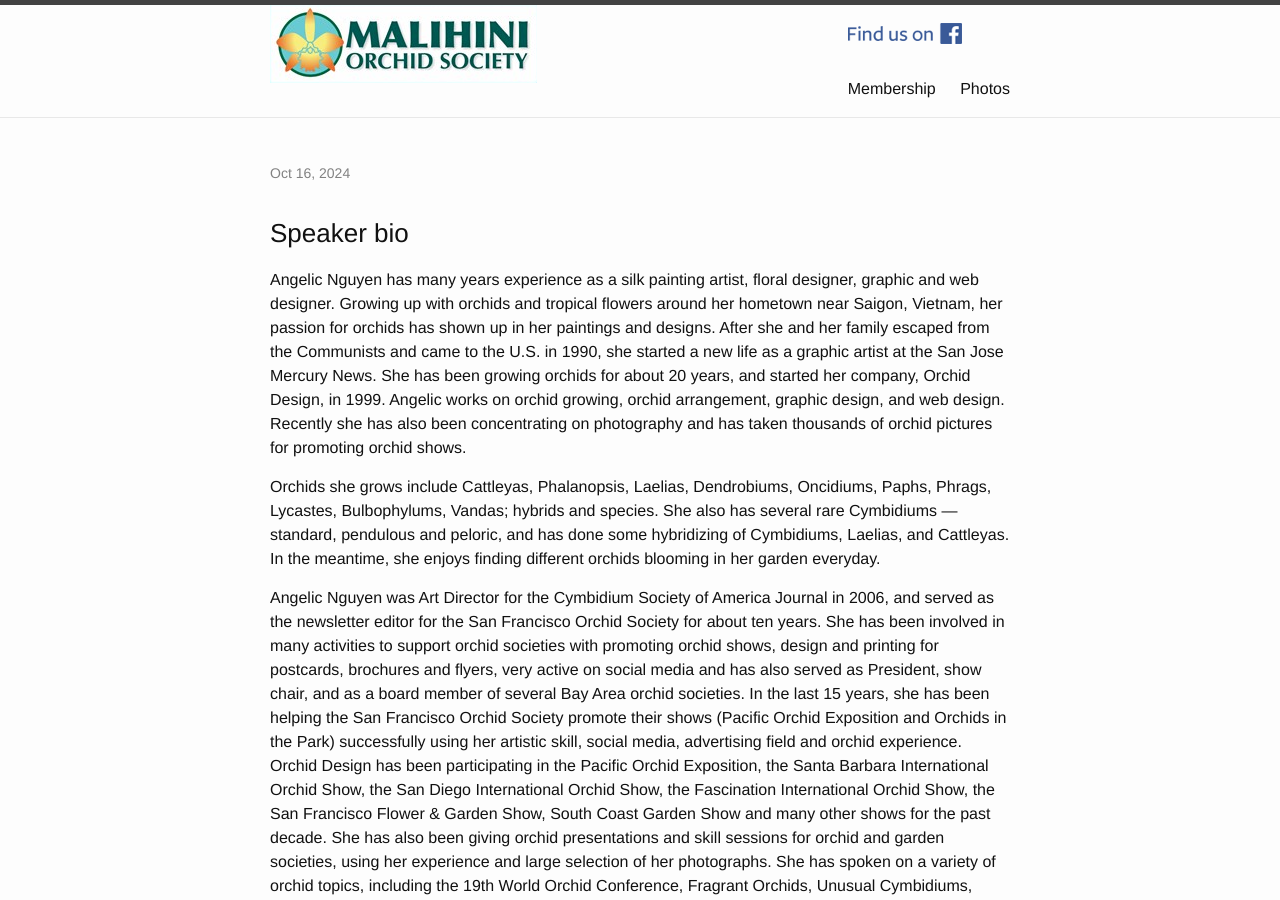
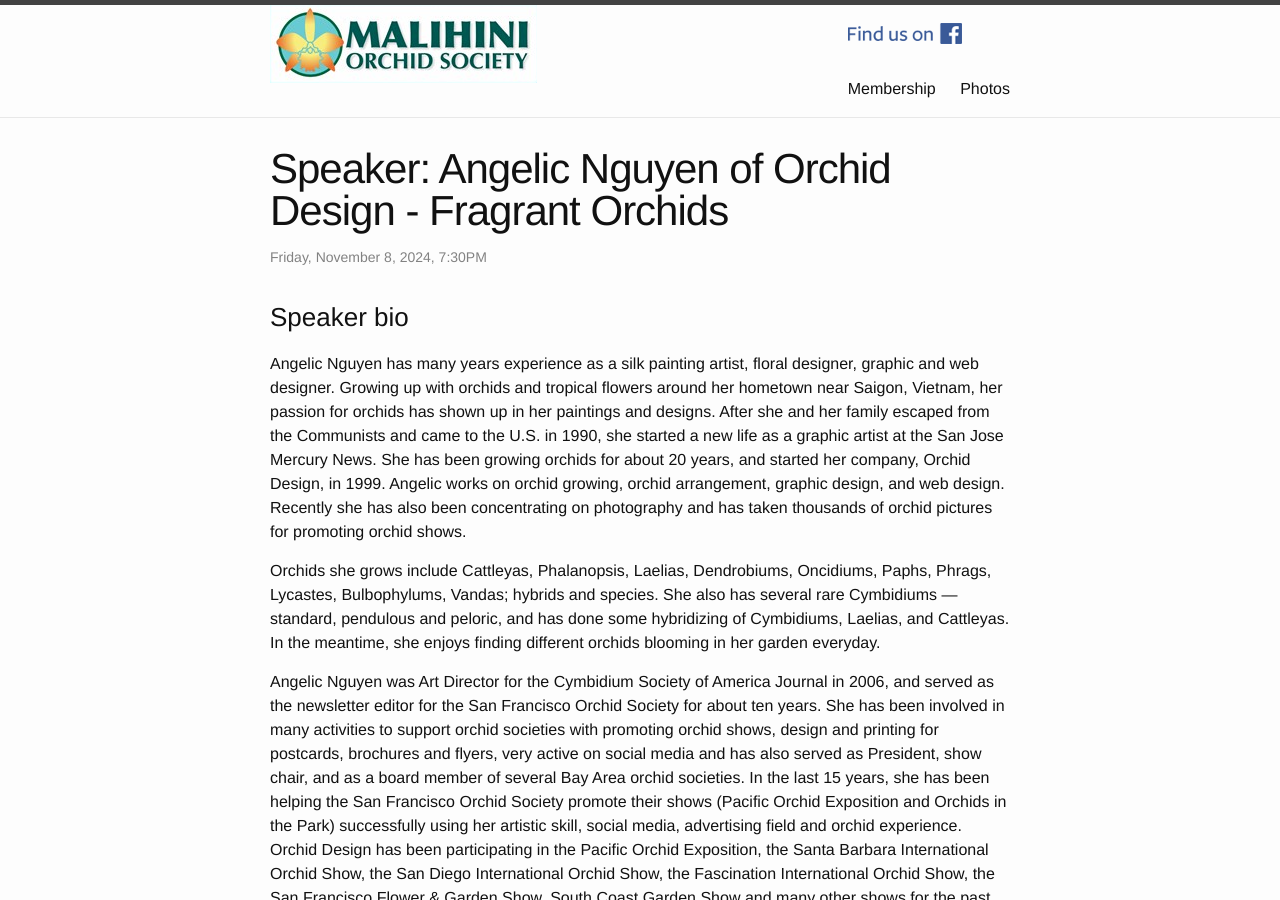
Before and after one commit to malihini/malihini.github.io, a Jekyll site: the page built from meeting/_posts/2024-11-08-meeting.md, in a window 1280 px wide and 900 px high. Built offline with Jekyll 4.4.1, drawn with Linux system fonts in a browser that asks for light colours; our own code applies the rules of GitHub Pages for plain Markdown files.

Commit message:
Update 2024-11-08-meeting.md

```diff
--- a/meeting/_posts/2024-11-08-meeting.md
+++ b/meeting/_posts/2024-11-08-meeting.md
@@ -1,6 +1,6 @@
 ---
 layout: meeting
-title:  Speaker: Angelic Nguyen of Orchid Design - Fragrant Orchids
+title:  "Speaker: Angelic Nguyen of Orchid Design - Fragrant Orchids"
 date:   2024-11-08 7:30PM
 ---
 
```
